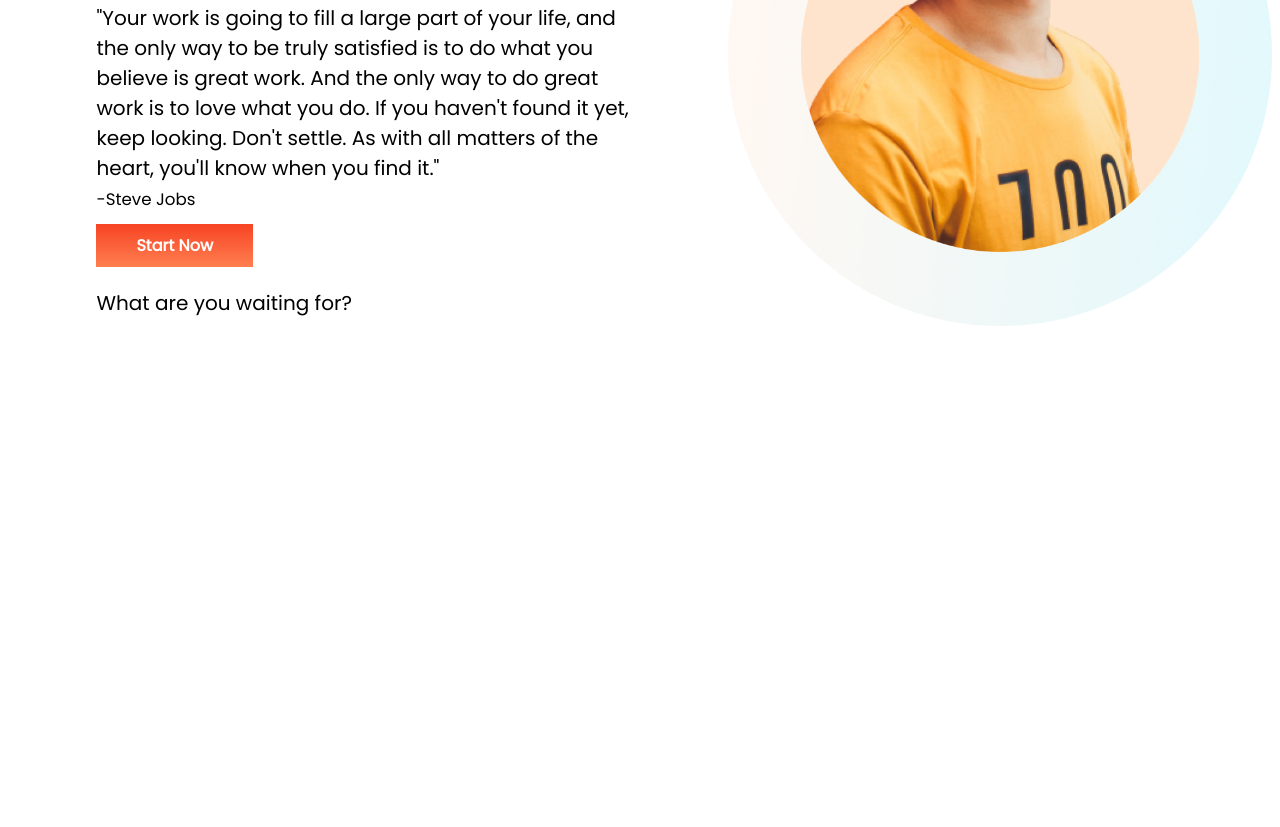
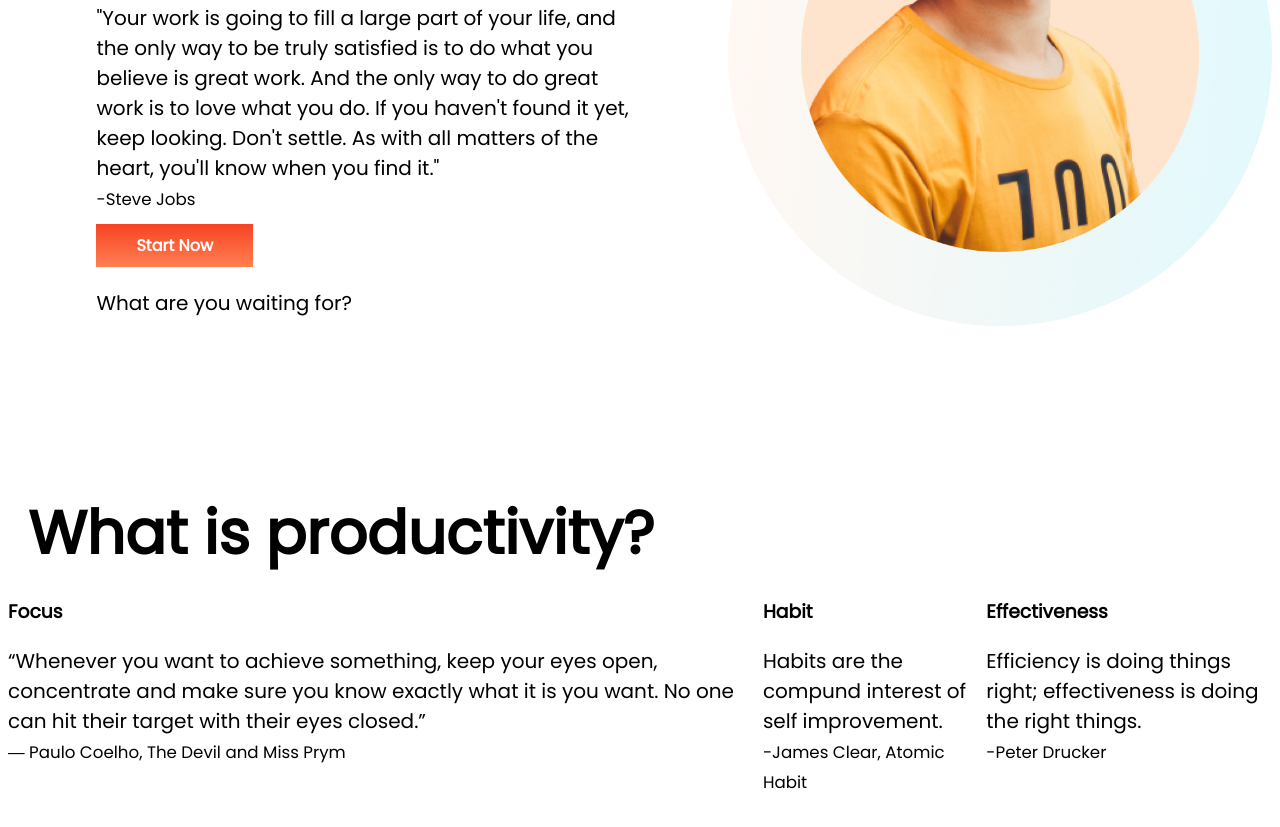
Before and after one commit to SayeebMahir/assignment-1, a plain HTML site: page index.html in a window 1280 px wide. Shown: the part 375-1202 px from the top of the page. Before the commit the page ends 863 px from the top, so only its background shows below. Drawn offline with Linux system fonts and the light colour scheme.

Commit message:
Second-Sec-quotes-added

```diff
--- a/index.html
+++ b/index.html
@@ -26,5 +26,27 @@
         </div>
     </section>
 
+    <section>
+        <h1>What is productivity?</h1>
+        <div class="flexibale-sec">
+            <div>
+                <h3>Focus</h3>
+                <p>“Whenever you want to achieve something, keep your eyes open, concentrate and make sure you know exactly what it is you want. No one can hit their target with their eyes closed.”
+                   <br> <small> ― Paulo Coelho, The Devil and Miss Prym</small></p>
+            </div>
+            <div>
+                <h3>Habit</h3>
+                <p>Habits are the compund interest of self improvement.
+                    <br><small>-James Clear, Atomic Habit</small>
+                </p>
+            </div>
+            <div>
+                <h3>Effectiveness</h3>
+                <p>Efficiency is doing things right; effectiveness is doing the right things.
+                <br><small> -Peter Drucker </small> </p>
+            </div>
+        </div>
+    </section>
+
 </body>
 </html>
```
